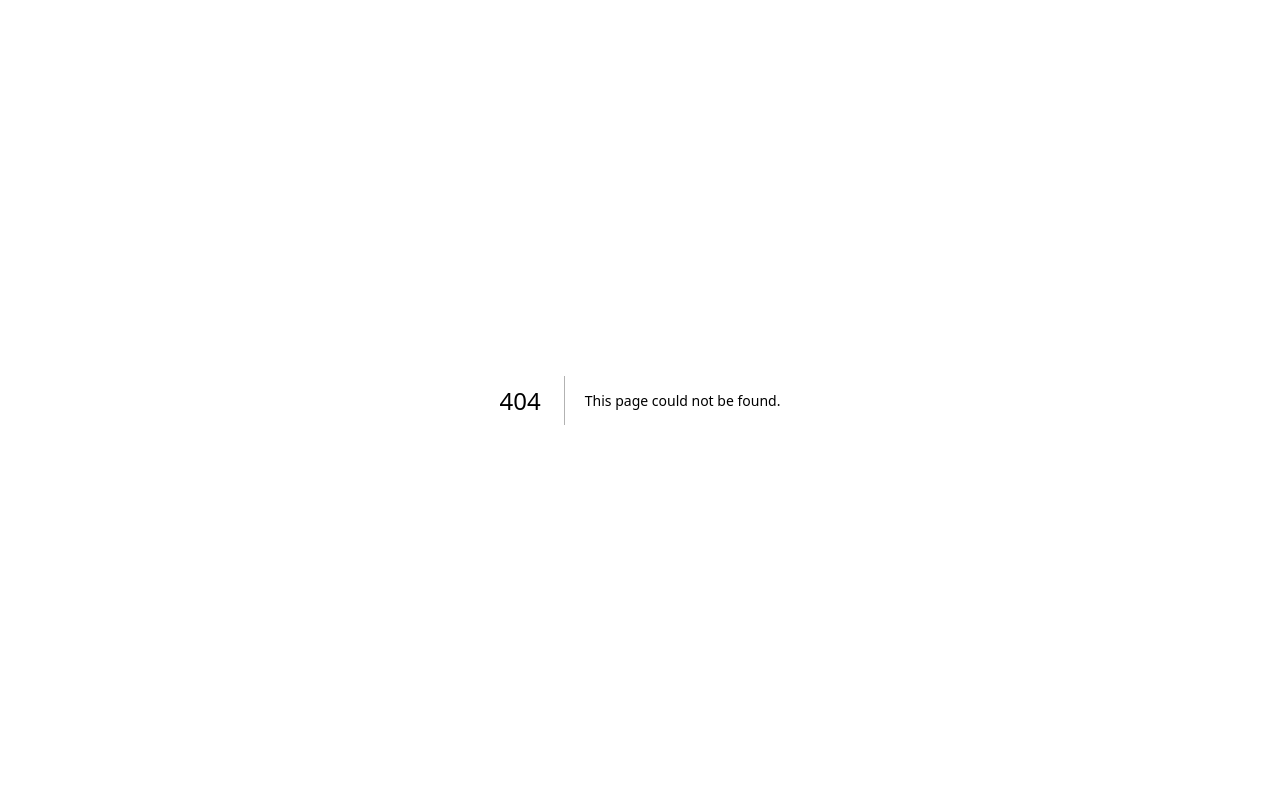
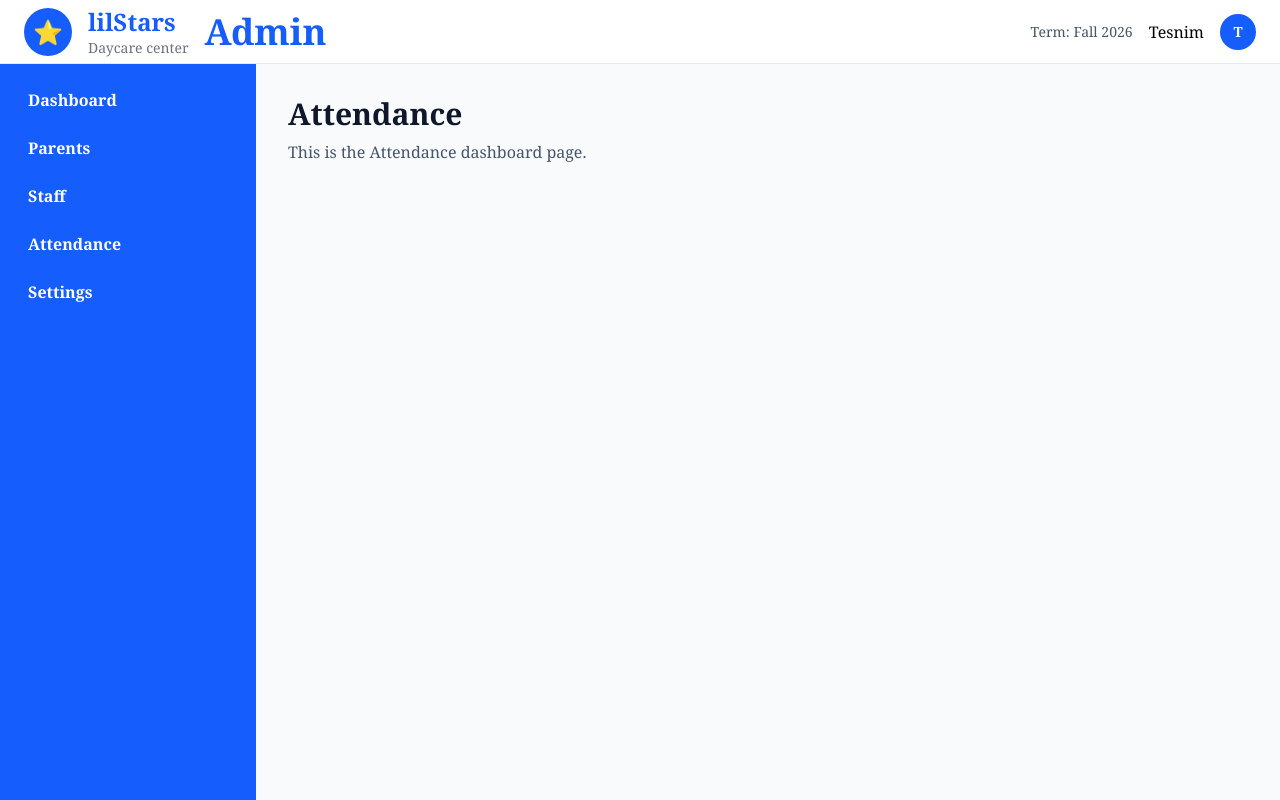
Before and after one commit to temihuss/internship-project1, a Next.js app: page /dashboard/attendance in a window 1280 px wide. Before the commit this address had no page. Built offline with nearby package versions, Linux system fonts and the light colour scheme.

Commit message:
Build LilStars landing page and dashboard pages layout

```diff
--- /dev/null
+++ b/app/dashboard/attendance/page.tsx
@@ -0,0 +1,10 @@
+export default function AttendancePage() {
+  return (
+    <div>
+      <h1 className="text-3xl font-bold text-slate-900">Attendance</h1>
+      <p className="mt-2 text-slate-600">
+        This is the Attendance dashboard page.
+      </p>
+    </div>
+  );
+}
--- /dev/null
+++ b/app/dashboard/layout.tsx
@@ -0,0 +1,77 @@
+import React from "react";
+import Link from "next/link";
+
+interface DashboardLayoutProps{
+    children: React.ReactNode;
+}
+
+export default function DashboardLayout({ children }: DashboardLayoutProps){
+    return(
+        <div className="min-h-screen bg-slate-100 flex flex-col  font-serif">
+            <header className="h-16 bg-white border-b border-slate-200 flex items-center justify-between px-6 sticky top-0 z-20">
+                <div className="flex items-center justify-center gap-4">
+                    <div className="h-12 w-12 bg-blue-600 rounded-full text-2xl flex items-center justify-center">⭐</div>
+                    <div>
+                         <h1 className="font-bold text-2xl text-blue-600 ">lilStars</h1>
+                    <p className="text-gray-500 text-sm">Daycare center</p>
+                    </div>
+                    <div className="text-4xl font-bold text-blue-600">Admin</div>
+                </div>
+
+                <div className="flex items-center gap-4">
+          <span className="text-sm font-medium text-slate-600">Term: Fall 2026</span>
+          <div>Tesnim</div>
+          <span className="h-9 w-9 bg-blue-600 text-white rounded-full flex items-center justify-center font-bold text-sm">
+            T
+          </span>
+        </div>
+            </header>
+
+            <div className="flex flex-1">
+                <aside className="w-64 bg-blue-600 text-white flex flex-col p-4 space-y-2 sticky top-16 h-[calc(100vh-4rem)]">
+  <Link
+    href="/dashboard"
+    className="px-3 py-2 rounded-xl hover:bg-white hover:text-blue-600 transition-colors font-semibold"
+  >
+    Dashboard
+  </Link>
+
+  <Link
+    href="/dashboard/parents"
+    className="px-3 py-2 rounded-xl hover:bg-white hover:text-blue-600 transition-colors font-semibold"
+  >
+    Parents
+  </Link>
+
+  <Link
+    href="/dashboard/staff"
+    className="px-3 py-2 rounded-xl hover:bg-white hover:text-blue-600 transition-colors font-semibold"
+  >
+    Staff
+  </Link>
+
+  <Link
+    href="/dashboard/attendance"
+    className="px-3 py-2 rounded-xl hover:bg-white hover:text-blue-600 transition-colors font-semibold"
+  >
+    Attendance
+  </Link>
+
+  <Link
+    href="/dashboard/settings"
+    className="px-3 py-2 rounded-xl hover:bg-white hover:text-blue-600 transition-colors font-semibold"
+  >
+    Settings
+  </Link>
+</aside>
+
+                    <main className="flex-1 p-8 bg-slate-50">
+                {children}
+            </main>
+            </div>
+
+
+        </div>
+
+    );
+}
--- /dev/null
+++ b/app/dashboard/page.tsx
@@ -0,0 +1,10 @@
+import React from "react";
+
+export default function DashboardPage() {
+  return (
+    <div>
+      <h1>Welcome back, Tesnim</h1>
+      <p>This is the main dashboard content area.</p>
+    </div>
+  );
+}
--- /dev/null
+++ b/app/dashboard/parents/page.tsx
@@ -0,0 +1,10 @@
+export default function ParentsPage() {
+  return (
+    <div>
+      <h1 className="text-3xl font-bold text-slate-900">Parents</h1>
+      <p className="mt-2 text-slate-600">
+        This is the Parents dashboard page.
+      </p>
+    </div>
+  );
+}
--- /dev/null
+++ b/app/dashboard/settings/page.tsx
@@ -0,0 +1,10 @@
+export default function SettingsPage() {
+  return (
+    <div>
+      <h1 className="text-3xl font-bold text-slate-900">Settings</h1>
+      <p className="mt-2 text-slate-600">
+        This is the Settings dashboard page.
+      </p>
+    </div>
+  );
+}
--- /dev/null
+++ b/app/dashboard/staff/page.tsx
@@ -0,0 +1,10 @@
+export default function StaffPage() {
+  return (
+    <div>
+      <h1 className="text-3xl font-bold text-slate-900">Staff</h1>
+      <p className="mt-2 text-slate-600">
+        This is the Staff dashboard page.
+      </p>
+    </div>
+  );
+}
--- a/app/page.tsx
+++ b/app/page.tsx
@@ -2,7 +2,7 @@ import Link from "next/link";
 
 export default function Home() {
   return (
-    <main className="min-h-screen bg-slate-50 ">
+    <main className="min-h-screen bg-slate-50 font-serif">
       <nav className="flex items-center justify-between px-10 py-6">
         <div className="flex items-center gap-3">
   <div className="flex h-10 w-10 items-center justify-center rounded-full bg-blue-600 text-2xl">
@@ -20,21 +20,21 @@ export default function Home() {
   </div>
 </div>
         <div className="flex items-center gap-8">
-          <a href="#" className="hover:text-blue-600">
+          <link href="#" className="hover:text-blue-600">
   Home
-</a>
+</link>
 
-<a href="#" className="hover:text-blue-600">
+<link href="#" className="hover:text-blue-600">
   About
-</a>
+</link>
 
-<a href="#" className="hover:text-blue-600">
+<link href="#" className="hover:text-blue-600">
   Programs
-</a>
+</link>
 
-<a href="#" className="hover:text-blue-600">
+<link href="#" className="hover:text-blue-600">
   Contact
-</a>
+</link>
  <Link href="/login" className="rounded-full border border-blue-600 px-5 py-2 text-blue-600 transition hover:bg-blue-600 hover:text-white">
         Login
         </Link>
```
